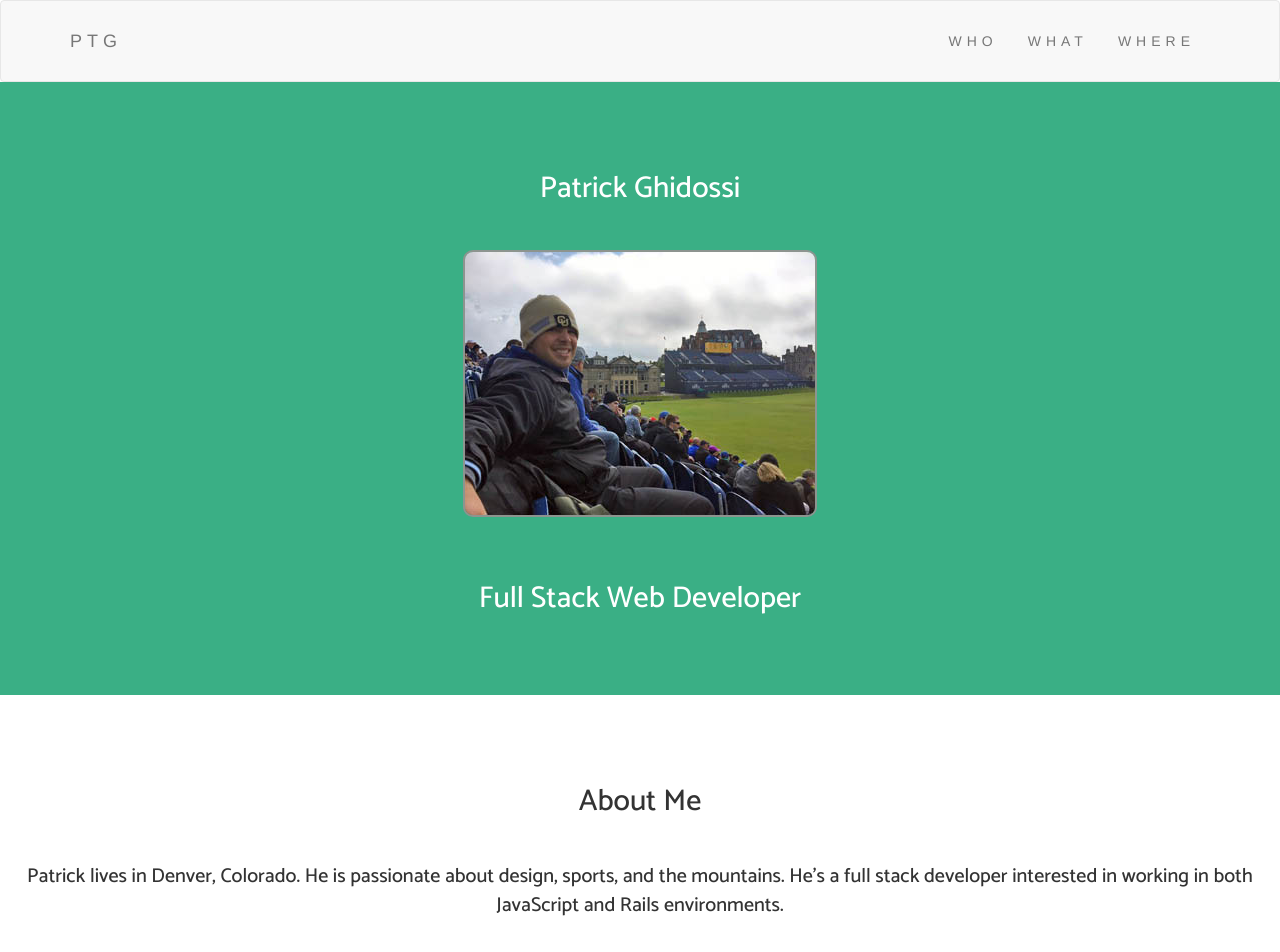
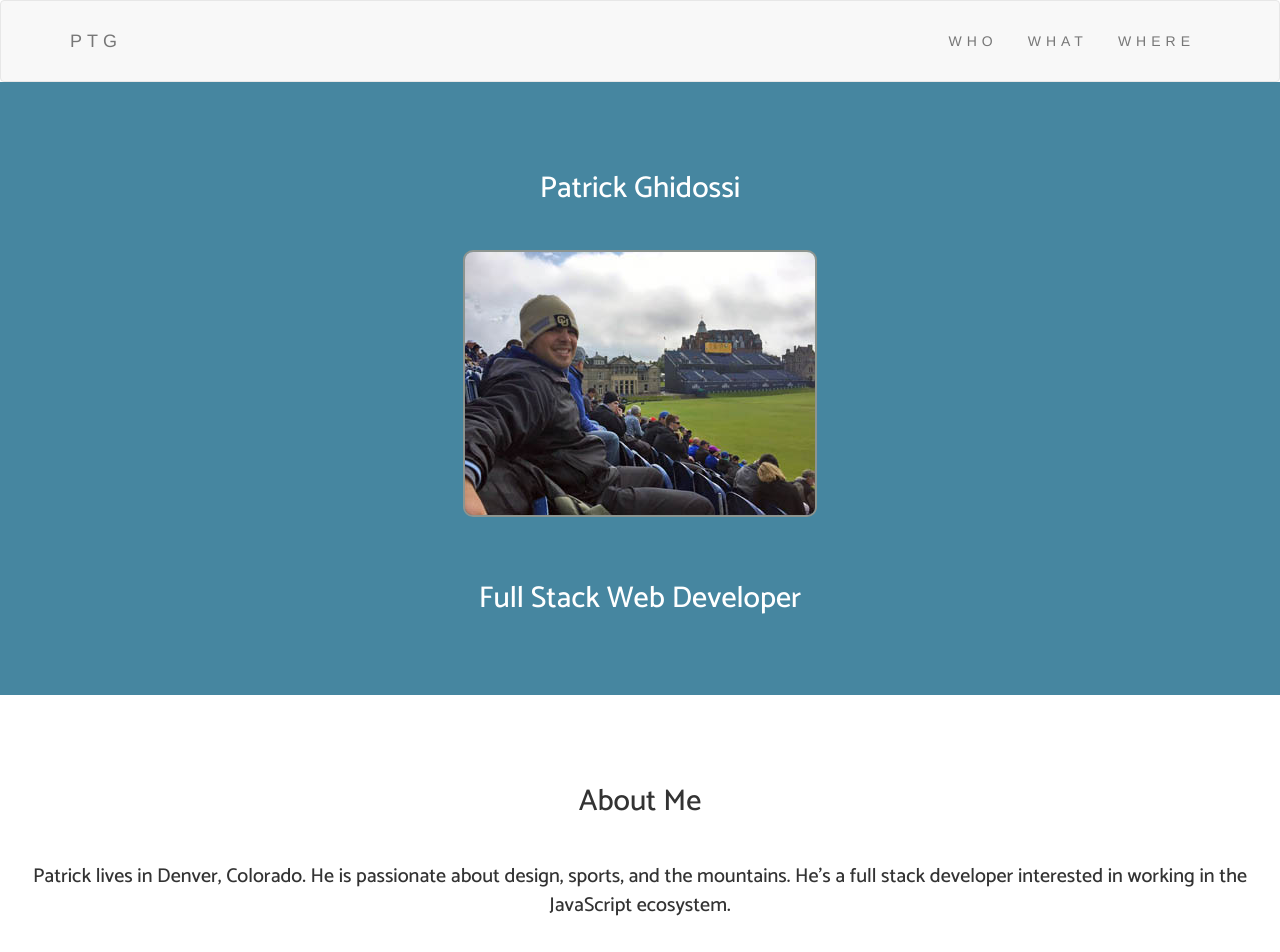
Before and after one commit to patrickghidossi/portfolio, a website: page index.html in a window 1280 px wide. Shown: the top 952 px of the page. Drawn offline with nearby package versions, Linux system fonts and the light colour scheme; a web font is replaced by a local one.

Commit message:
New color

```diff
--- a/index.html
+++ b/index.html
@@ -44,7 +44,7 @@
     <!--About Container-->
     <div class="container-fluid bg-2 text-center">
       <h2 id="about-title" class="margin">About Me</h2>
-      <p id="about">Patrick lives in Denver, Colorado. He is passionate about design, sports, and the mountains. He's a full stack developer interested in working in both JavaScript and Rails environments.</p>
+      <p id="about">Patrick lives in Denver, Colorado. He is passionate about design, sports, and the mountains. He's a full stack developer interested in working in the JavaScript ecosystem.</p>
     </div>
     <!--Projects Container-->
     <div class="container-fluid bg-3 text-center">
--- a/public/styles.css
+++ b/public/styles.css
@@ -1,6 +1,6 @@
 .bg-1 {
   font-family: 'Catamaran', sans-serif;
-  background-color: #3AAF85;
+  background-color: #4686a0;
   color: #FFFFFF;
 }
 
```
